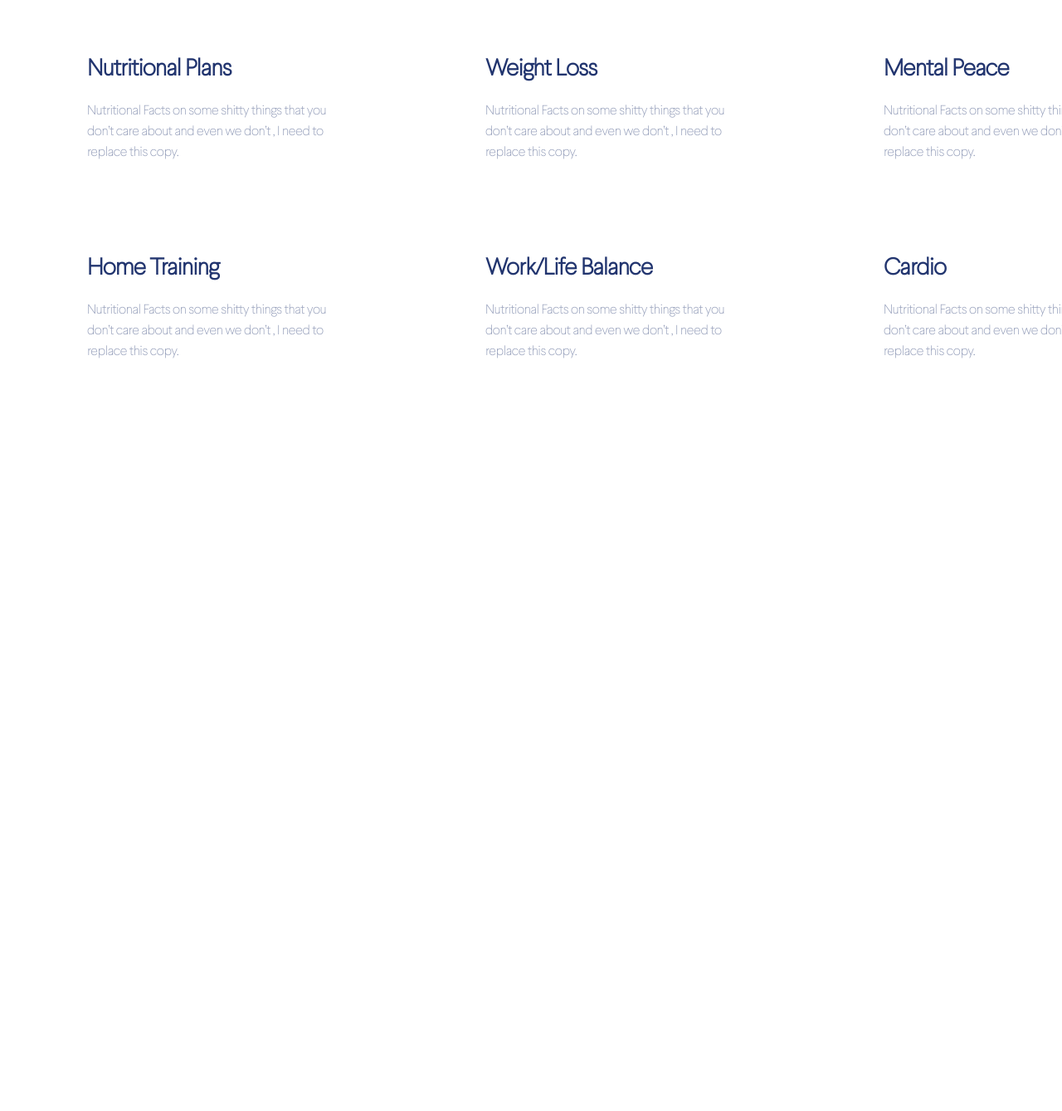
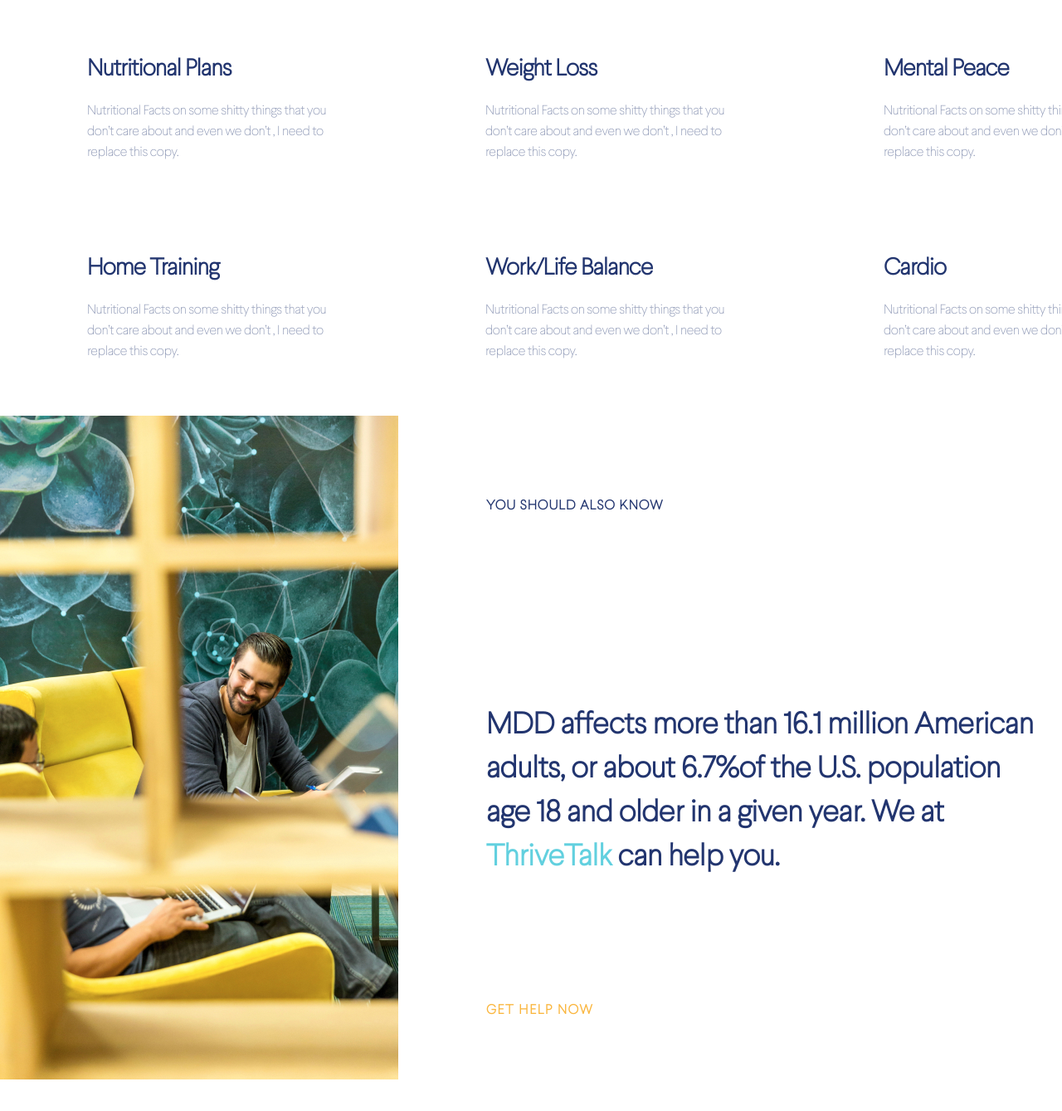
Before and after one commit to DmitriyHloshkin/ThriveTalk, a plain HTML site: page index.html in a window 1280 px wide. Shown: the part 3426-4765 px from the top of the page at 83% size. Before the commit the page ends 3909 px from the top, so only its background shows below. Drawn offline with nearby package versions, Linux system fonts and the light colour scheme.

Commit message:
end section six

```diff
--- a/css/style.css
+++ b/css/style.css
@@ -39,11 +39,12 @@ html {
     margin-right: 150px;
 }
 
-.section_one .container .logo {
+.section_one .container .logo, span.logo {
     font-size: 24px;
     font-weight: 900;
     color: #62D0DF;
 }
+
 
 .section_one .container .logo.main {
     height: 27px;
@@ -446,3 +447,61 @@ html {
     letter-spacing: -0.03em;
     color: rgba(34, 53, 111, 0.5);
 }
+
+/* section six */
+
+.section_six {
+    height: 900px;
+    padding-top: 40px;
+}
+
+.section_six .container {
+    display: flex;
+    justify-content: flex-start;
+}
+
+.section_six .container .img_bg {
+    width: 480px;
+    height: 800px;
+    background: url('../template/img/mens_section_six.jpg') center center/cover no-repeat;
+}
+
+.section_six .container .text_content {
+    display: flex;
+    flex-direction: column;
+    width: 960px;
+    height: 800px;
+    padding: 103px 175px 42px 106px;
+}
+
+.section_six .container .text_content .content_top {
+    height: 245px;
+    text-transform: uppercase;
+    font-size: 16px;
+    line-height: 12px;
+    letter-spacing: 0.06em;
+    color: #22356F;
+    font-weight: 900;
+}
+
+.section_six .container .text_content .content_middle {
+    height: 357px;
+    font-size: 36px;
+    line-height: 53px;
+    letter-spacing: -0.01em;
+    color: #22356F;
+    font-weight: 900;
+}
+
+.section_six .container .text_content .content_bottom {
+    font-size: 16px;
+    line-height: 23px;
+    letter-spacing: 0.1em;
+    color: #FAB63E;
+    text-transform: uppercase;
+    font-weight: 900;
+}
+
+span.logo {
+    font-size: 36px;
+}
--- a/index.html
+++ b/index.html
@@ -135,6 +135,17 @@
             </div>
         </div>
     </section>
+
+    <section class="section_six">
+        <div class="container">
+            <div class="img_bg"></div>
+            <div class="text_content">
+                <div class="content_top">you should also know</div>
+                <div class="content_middle">MDD affects more than 16.1 million American adults, or about 6.7%of the U.S. population age 18 and older in a given year. We at <span class="logo">ThriveTalk</span> can help you.</div>
+                <div class="content_bottom">get help now</div>
+            </div>
+        </div>
+    </section>
 </body>
 
 </html>
```
Also changed, not shown: template/img/mens_section_six.jpg (added).
